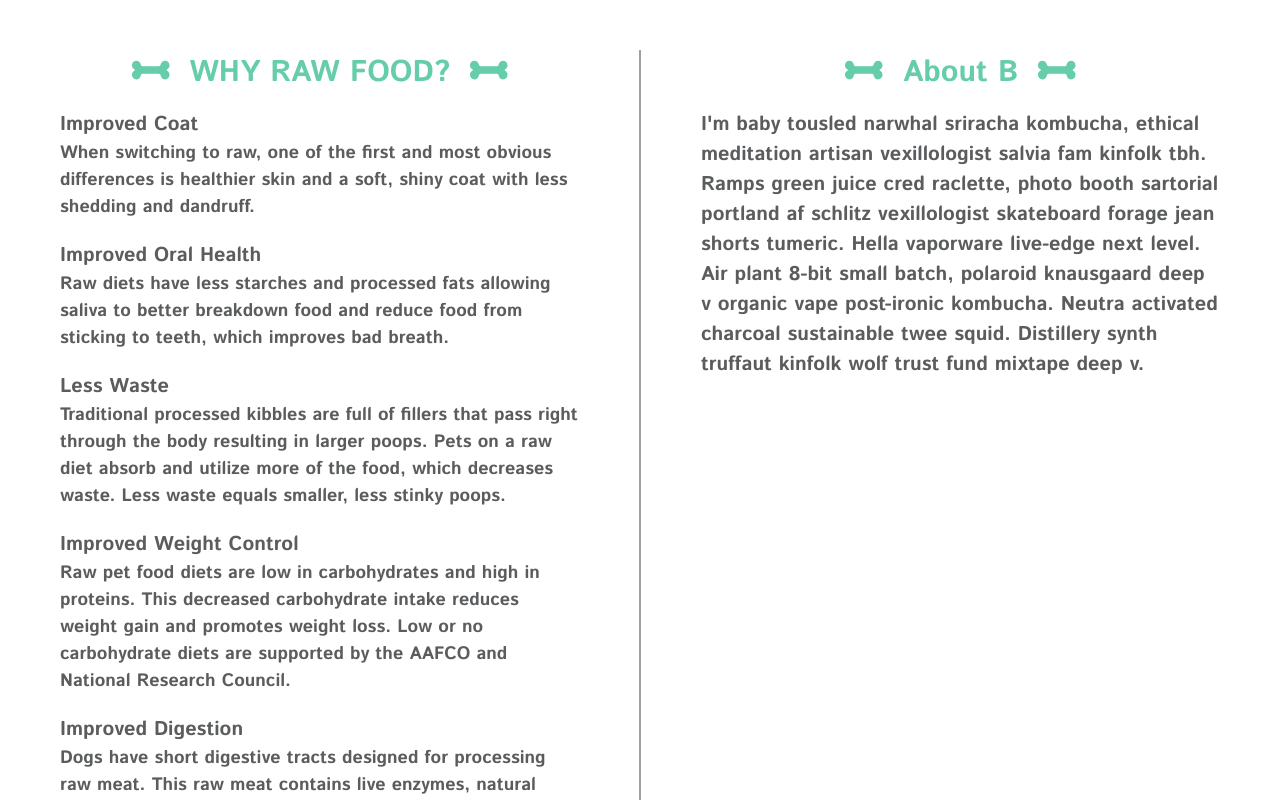
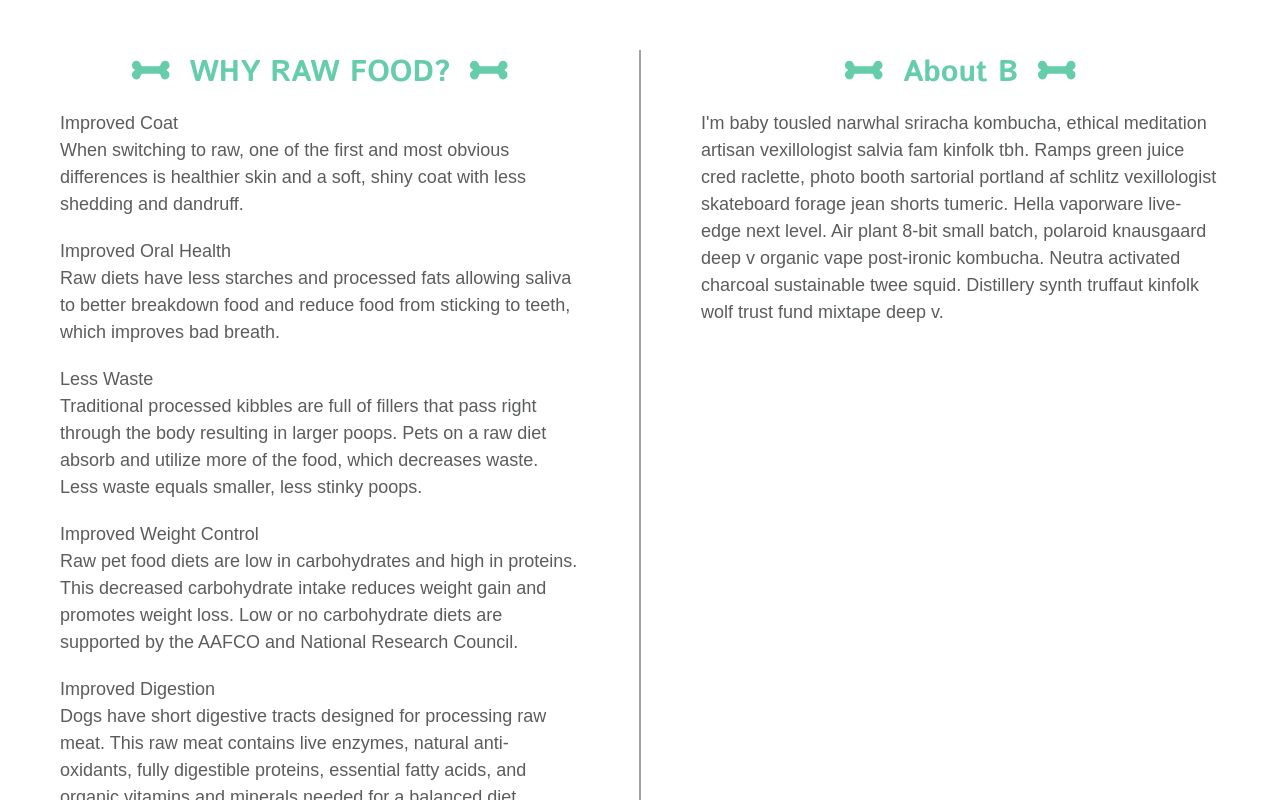
Before and after one commit to ZachSchreiber/dog-door-ui, a React (Create React App) app: page /about in a window 1280 px wide. Built offline with nearby package versions, Linux system fonts and the light colour scheme.

Commit message:
font size update

```diff
--- a/src/components/home/about-section/about-section.scss
+++ b/src/components/home/about-section/about-section.scss
@@ -16,12 +16,12 @@
   &__section-a,
   &__section-b {
     width: 50%;
-    font-family: $Header-font-main;
     padding: 0 60px;
   }
 
   &__section-header {
     margin-block-start: 0;
+    font-family: $Header-font-main;
     color: $green-900;
     font-size: 30px;
     white-space: nowrap;
@@ -36,11 +36,11 @@
     color: $gray-600;
     font-size: 20px;
     text-align: start;
+    font-size: 18px;
   }
 
   &__content-description {
     margin-bottom: 20px;
-    font-size: 18px;
   }
 
   @media only screen and (max-width: 1000px) {
```
